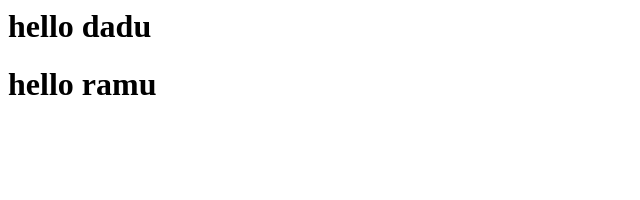
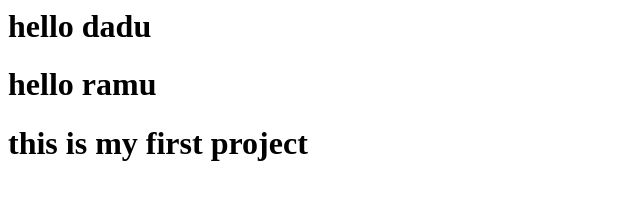
Before and after one commit to pareshpatil11/myfirstproject, a plain HTML site: page index.html in a window 1280 px wide. Shown: the whole page, without its empty margins (0-640 px from the left). Drawn offline with Linux system fonts and the light colour scheme.

Commit message:
this is my first project

```diff
--- a/index.html
+++ b/index.html
@@ -1,2 +1,3 @@
 <h1>hello dadu</h1>
 <h1>hello ramu</h1>
+<h1>this is my first project<h1>
```
